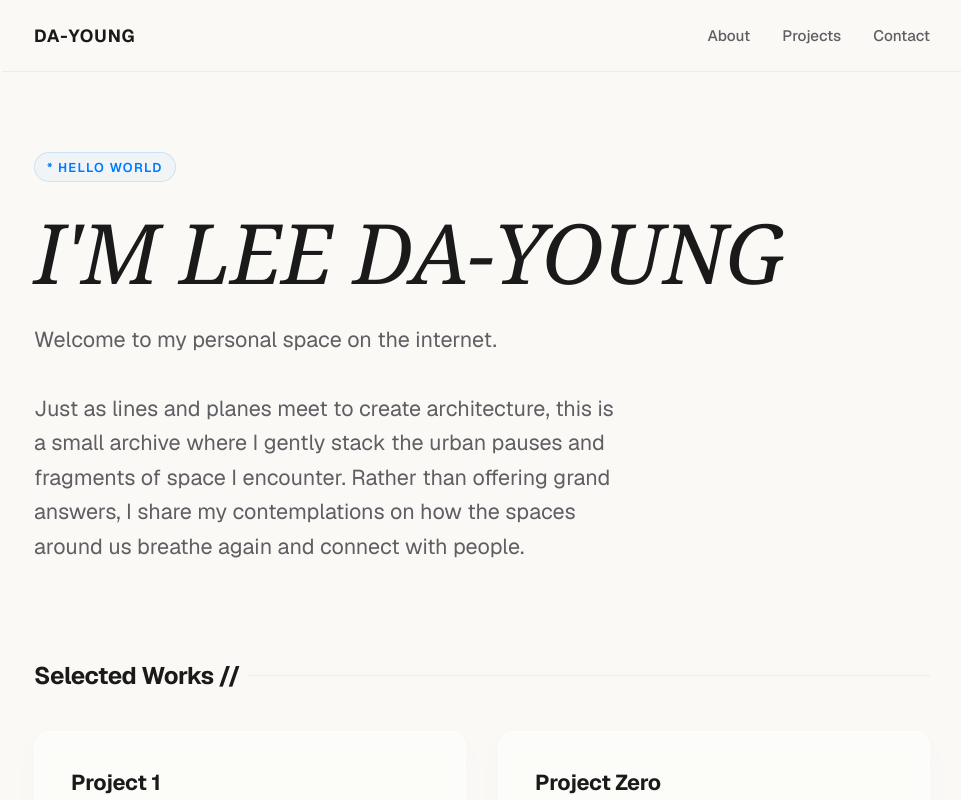
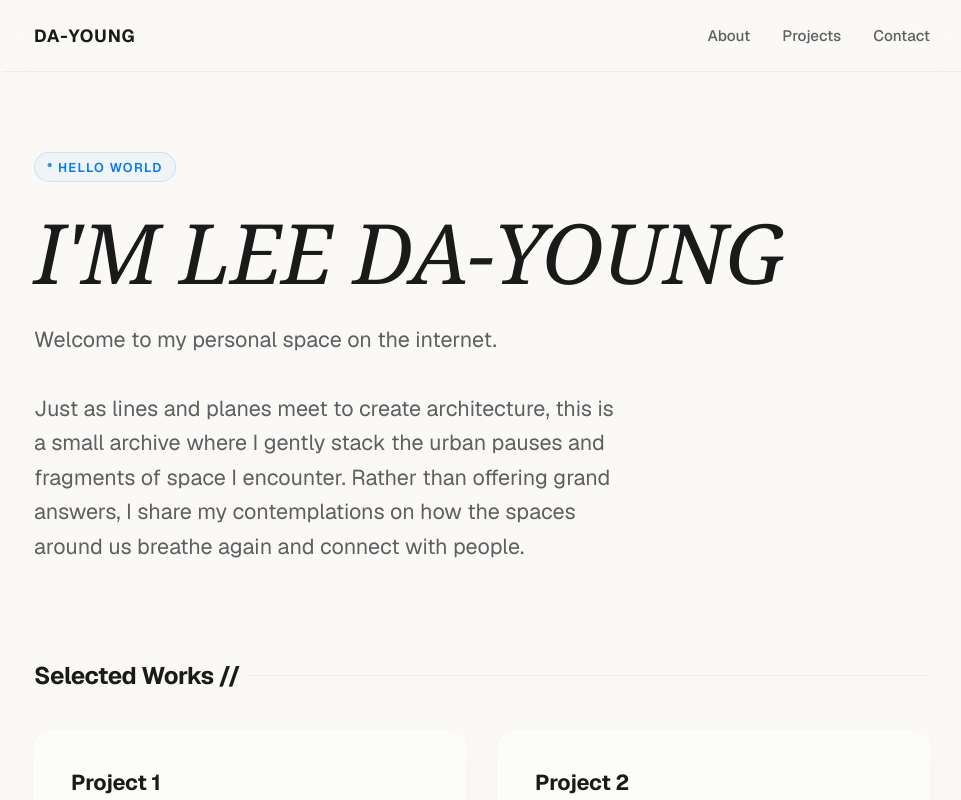
Before and after one commit to leedayoung0429-cell/my-link, a Next.js app: page / in a window 1280 px wide. Shown: the top 800 px of the page, without its empty margins (158-1119 px from the left). Built offline with nearby package versions, Linux system fonts and the light colour scheme.

Commit message:
style: change second project to Project 2 and link Tistory blog

```diff
--- a/src/app/page.tsx
+++ b/src/app/page.tsx
@@ -8,9 +8,9 @@ export default function Home() {
       link: "https://leedayoung29.tistory.com/1"
     },
     {
-      title: "Project Zero",
+      title: "Project 2",
       desc: "An experimental web app focusing on performance and web accessibility.",
-      link: "#"
+      link: "https://leedayoung29.tistory.com/3"
     },
     {
       title: "Design System",
```
